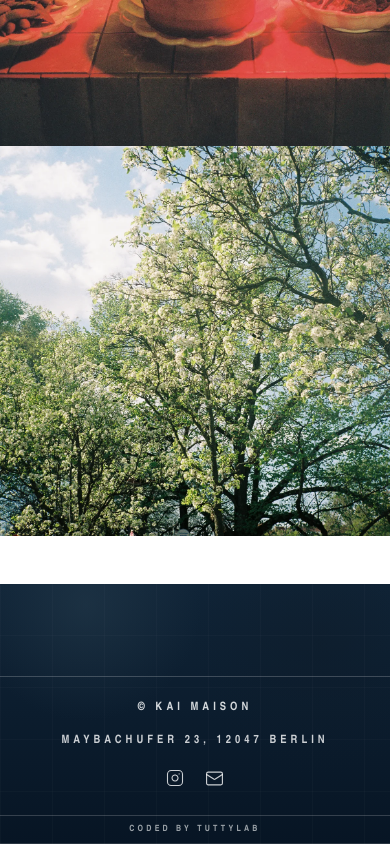
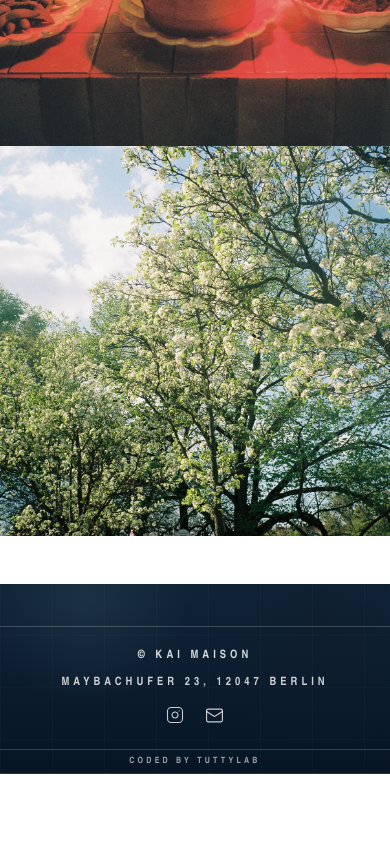
Before and after one commit to Tutty-Lab/web-kaimaison, a React (Vite) app: page / in a window 390 px wide. Shown: the part 8009-8853 px from the top of the page. After the commit the page ends 8783 px from the top, so only its background shows below. Built offline with nearby package versions, Linux system fonts and the light colour scheme.

Commit message:
Reduce footer height

```diff
--- a/src/styles.css
+++ b/src/styles.css
@@ -653,7 +653,7 @@ p {
 
 .site-footer {
   display: flex;
-  min-height: clamp(260px, 38vw, 360px);
+  min-height: clamp(190px, 26vw, 260px);
   flex-direction: column;
   justify-content: flex-end;
   margin-top: clamp(3rem, 6vw, 6rem);
@@ -675,7 +675,7 @@ p {
   margin: 0 auto;
   border-top: 1px solid rgb(255 255 255 / 0.2);
   border-bottom: 1px solid rgb(255 255 255 / 0.18);
-  min-height: 64px;
+  min-height: 58px;
   padding: 0 clamp(1.5rem, 4.8vw, 3.75rem);
 }
 
@@ -739,7 +739,7 @@ p {
 
 .footer-credit {
   display: flex;
-  min-height: 28px;
+  min-height: 24px;
   align-items: center;
   justify-content: center;
   border-bottom: 1px solid rgb(255 255 255 / 0.12);
@@ -848,7 +848,7 @@ p {
   .footer-container {
     grid-template-columns: 1fr;
     gap: 0.75rem;
-    min-height: 140px;
+    min-height: 120px;
     padding: 1.35rem 1rem;
     text-align: center;
   }
```
